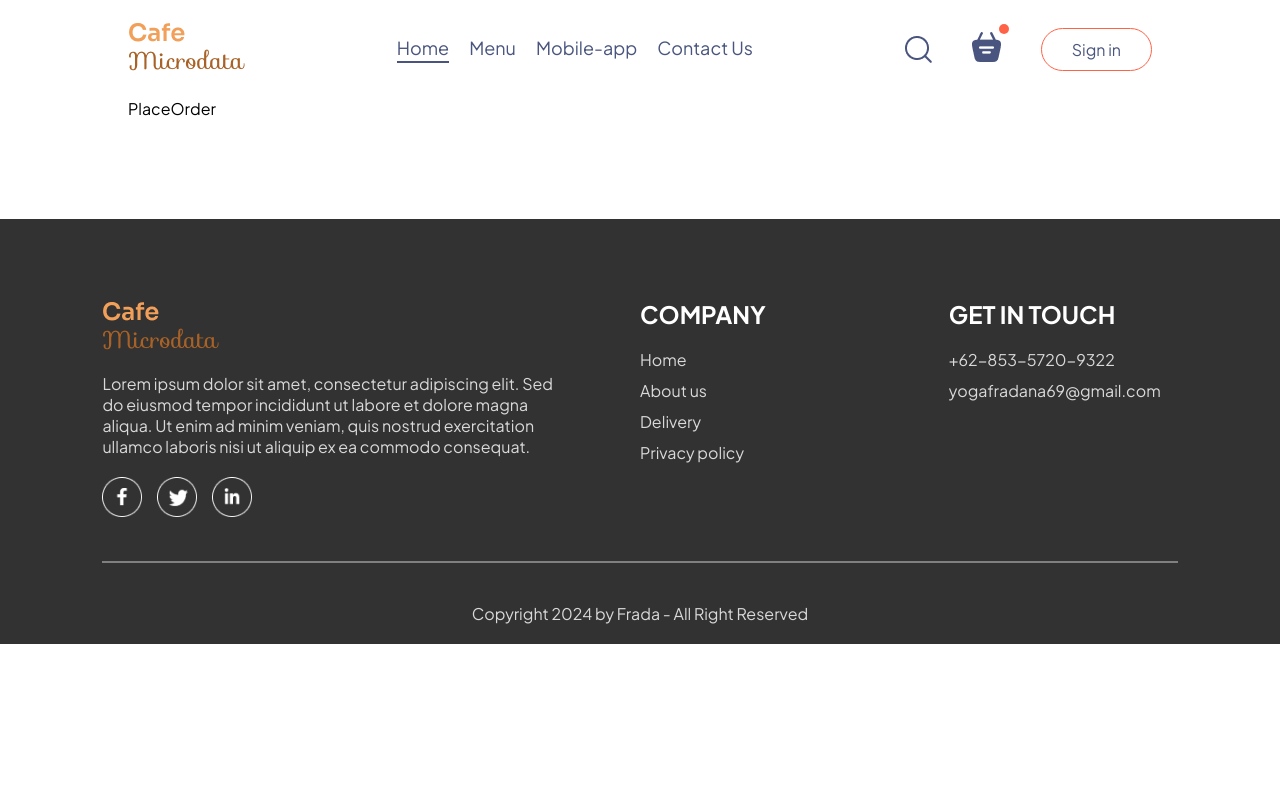
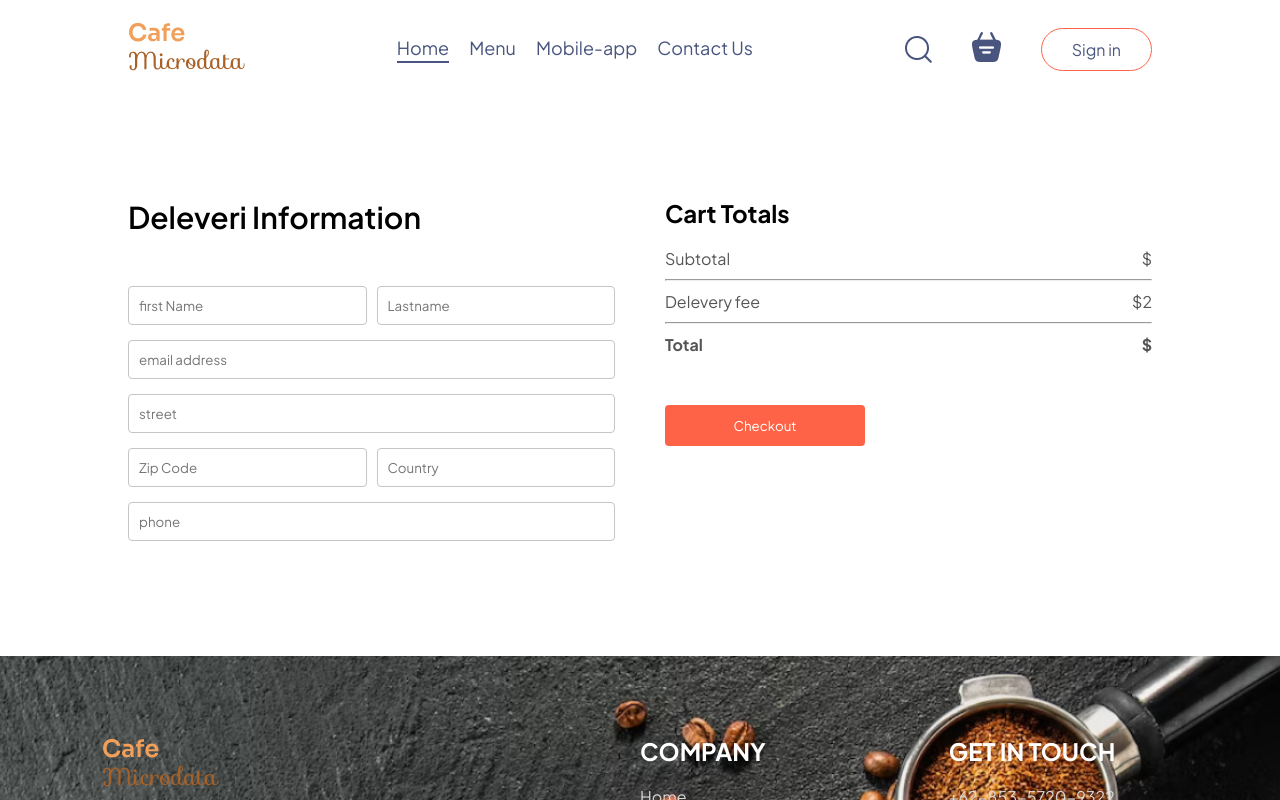
Before and after one commit to Yogafradana/Frontend_TA, a React (Create React App) app: page /order in a window 1280 px wide. Shown: the top 800 px of the page. Built offline with nearby package versions, Linux system fonts and the light colour scheme.

Commit message:
update placeorder

```diff
--- a/src/components/Footer/Footer.css
+++ b/src/components/Footer/Footer.css
@@ -1,5 +1,7 @@
 .footer {
   color: #d9d9d9;
+  background: url("../../../public/footer.png") no-repeat center center;
+  background-size: cover; /* This will make the image cover the entire element */
   background-color: #323232;
   display: flex;
   flex-direction: column;
--- a/src/components/Navbar/Navbar.jsx
+++ b/src/components/Navbar/Navbar.jsx
@@ -1,10 +1,13 @@
-import React, { useState } from "react";
+import React, { useState,useContext } from "react";
 import "./Navbar.css";
 import { assets } from "../../assets/assets";
 import { Link } from "react-router-dom";
+import { StoreContext } from "../../context/StoreContext";
 
 const Navbar = () => {
   const [menu, setMenu] = useState("Home");
+
+  const {getTotalCartAmount} = useContext(StoreContext);
 
   return (
     <div className="navbar">
@@ -39,7 +42,7 @@ const Navbar = () => {
         <img src={assets.search_icon} alt="" />
         <div className="navbar-search-icon">
           <Link to ='/cart'><img src={assets.basket_icon} alt="" /> </Link>
-          <div className="dot"></div>
+          <div className={getTotalCartAmount()===0?"":"dot"}></div>
         </div>
         <button>Sign in</button>
       </div>
--- a/src/context/StoreContext.jsx
+++ b/src/context/StoreContext.jsx
@@ -18,9 +18,16 @@ const StoreContextProvider = (props) => {
     setcartItems((prev) => ({ ...prev, [itemId]: prev[itemId] - 1 }));
   };
 
-  useEffect(() => {
-    console.log(cartItems);
-  }, [cartItems]);
+  const getTotalCartAmount = () => {
+    let totalAmout = 0;
+    for (const item in cartItems) {
+      if (cartItems[item] > 0) {
+        let itemInfo = food_list.find((product) => product._id === item);
+        totalAmout += itemInfo.price * cartItems[item] ;
+      }
+    }
+    return totalAmout;
+  };
 
   const contextValue = {
     food_list,
@@ -28,6 +35,7 @@ const StoreContextProvider = (props) => {
     setcartItems,
     addToCart,
     removeFromCart,
+    getTotalCartAmount,
   };
   return (
     <StoreContext.Provider value={contextValue}>
--- a/src/pages/Cart/Cart.css
+++ b/src/pages/Cart/Cart.css
@@ -20,6 +20,9 @@
     background-color: #e2e2e2;
     border: none;
 }
+.cart-items-item .cross{
+    cursor: pointer;
+}
 .cart-bottom{
     margin-top: 80px;
     display: flex;
@@ -37,3 +40,51 @@
     justify-content: space-between;
     color: #555;
 }
+.cart-total hr{
+    margin: 10px 0px;
+}
+.cart-total button{
+    border: none;
+    color: white;
+    background-color: tomato;
+    width: max(15vw,200px);
+    padding: 12px 0px;
+    border-radius: 4px;
+    cursor: pointer;
+}
+.cart-promocode{
+    flex: 1;
+}
+.cart-promocode p{
+    color: #555;
+}
+.cart-promocode-input{
+    margin-top: 10px;
+    display: flex;
+    justify-content: space-between;
+    align-items: center;
+    background-color: #eaeaea;
+    border-radius: 4px;
+}
+.cart-promocode-input input{
+    background: transparent;
+    border: none;
+    outline: none;
+    padding-left: 10px;
+}
+.cart-promocode-input button{
+    width: max(10vw,150px);
+    padding: 12px 5px;
+    background-color: black;
+    border: none;
+    color: white;
+    border-radius: 4px;
+}
+@media (max-width: 750px) {
+    .cart-bottom{
+        flex-direction: column-reverse;
+    }
+    .cart-promocode{
+        justify-content: start;
+    }
+}
--- a/src/pages/Cart/Cart.jsx
+++ b/src/pages/Cart/Cart.jsx
@@ -1,9 +1,12 @@
 import React , {useContext} from "react";
 import "./Cart.css";
 import { StoreContext } from '../../context/StoreContext'
+import { useNavigate } from "react-router-dom";
 
 const Cart = () => {
-  const {cartItems,food_list,removeFromCart} = useContext(StoreContext);
+  const {cartItems,food_list,removeFromCart,getTotalCartAmount} = useContext(StoreContext);
+
+  const navigate = useNavigate();
 
   return(
     <div className="cart">
@@ -18,18 +21,17 @@ const Cart = () => {
         </div>
         <br />
         <hr />
-        {food_list.map((item,index)=>{
-          if(cartItems[item._id]>0)
-          {
+        {food_list.map((item, index) => {
+        if (cartItems[item._id] > 0) {
           return (
-              <div>
+            <div key={index}>
               <div className='cart-items-title cart-items-item'>
                 <img src={item.image} alt="" />
                 <p>{item.name}</p>
                 <p>${item.price}</p>
                 <p>{cartItems[item._id]}</p>
-                    <p>${item.price*cartItems[item._id]}</p>
-                    <p onClick={()=>removeFromCart(item._id)} className="cross">x</p>
+                <p>${item.price * cartItems[item._id]}</p>
+                <p onClick={() => removeFromCart(item._id)} className="cross">x</p>
               </div>
                   <hr />
               </div>
@@ -44,20 +46,20 @@ const Cart = () => {
             <div>
               <div className="cart-total-details">
                 <p>Subtotal</p>
-                <p>${0}</p>
+                <p>${getTotalCartAmount()}</p>
               </div>
               <hr />
               <div className="cart-total-details">
                 <p> Delevery fee</p>
-                <p>${2}</p>
+                <p>${getTotalCartAmount()===0?0:2}</p>
               </div>
               <hr />
               <div className="cart-total-details">
                 <b>Total</b>
-                <b>${0}</b>
+                <b>${getTotalCartAmount()===0?0:getTotalCartAmount()+2}</b>
               </div>
             </div>
-            <button>Checkout</button>
+            <button onClick={() => navigate("/order")}>Checkout</button>
           </div>
             <div className="cart-promocode">
               <div>
--- a/src/pages/PlaceOrder/PlaceOrder.css
+++ b/src/pages/PlaceOrder/PlaceOrder.css
@@ -0,0 +1,35 @@
+.place-order {
+    display: flex;
+    align-content: start;
+    justify-content: space-between;
+    gap: 50px;
+    margin-top: 100px;
+}
+.place-order-left{
+    width: 100%;
+    max-width: max(30%,500px);
+}
+.place-order-left .title{
+    font-size: 30px;
+    font-weight: 600;
+    margin-bottom: 50px;
+}
+.place-order-left input{
+    margin-bottom: 15px;
+    width: 100%;
+    padding: 10px;
+    border: 1px solid #c5c5c5;
+    border-radius: 4px;
+    outline-color: tomato;
+}
+.place-order-left .multi-fields{
+    display: flex;
+    gap: 10px;
+}
+.place-order-right{
+    width: 100%;
+    max-width: max(20px,500px);
+}
+.place-order .cart-total button{
+    margin-top: 30px;
+}
--- a/src/pages/PlaceOrder/PlaceOrder.jsx
+++ b/src/pages/PlaceOrder/PlaceOrder.jsx
@@ -1,8 +1,53 @@
-import React from "react";
+import React , {useContext} from "react";
 import "./PlaceOrder.css";
+import { StoreContext } from "../../context/StoreContext";
+
 
 const PlaceOrder = () => {
-  return <div>PlaceOrder</div>;
+
+  const {getTotalCartAmount} = useContext(StoreContext);
+
+  return (
+    <form className="place-order">
+      <div className="place-order-left">
+        <p className="title">Deleveri Information</p>
+        <div className="multi-fields">
+          <input type="text" placeholder="first Name" />
+          <input type="text" placeholder="Lastname" />
+        </div>
+        <input type="text" placeholder="email address" />
+        <input type="text" placeholder="street" />
+        <div className="multi-fields">
+          <input type="text" placeholder="Zip Code" />
+          <input type="text" placeholder="Country" />
+        </div>
+          <input type="text" placeholder="phone" />
+      </div>
+      <div className="place-order-right">
+      <div className="cart-total">
+            <h2>Cart Totals</h2>
+            <div>
+              <div className="cart-total-details">
+                <p>Subtotal</p>
+                <p>${}</p>
+              </div>
+              <hr />
+              <div className="cart-total-details">
+                <p> Delevery fee</p>
+                <p>${2}</p>
+              </div>
+              <hr />
+              <div className="cart-total-details">
+                <b>Total</b>
+                <b>${}</b>
+              </div>
+            </div>
+            <button>Checkout</button>
+          </div>
+
+      </div>
+    </form>
+  );
 };
 
 export default PlaceOrder;
```
Lines whose indentation alone changed are shown as unchanged.
